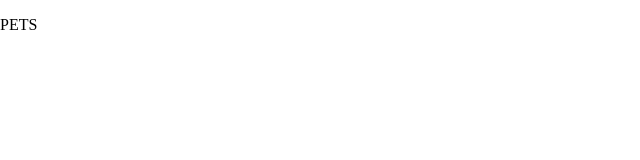
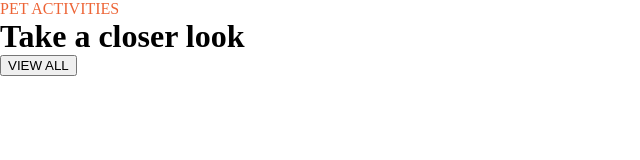
Before and after one commit to CarlosALiGom/202304-w1ch4-carlos-aliaga, a plain HTML site: page app/index.html in a window 1280 px wide. Shown: the whole page, without its empty margins (0-640 px from the left). Drawn offline with Linux system fonts and the light colour scheme.

Commit message:
Create tittle, span and button

```diff
--- a/app/index.html
+++ b/app/index.html
@@ -1,14 +1,16 @@
 <!DOCTYPE html>
-<html lang="en">
+<html lang="es">
 <head>
   <meta charset="UTF-8">
   <meta http-equiv="X-UA-Compatible" content="IE=edge">
   <meta name="viewport" content="width=device-width, initial-scale=1.0">
-  <link rel="shortcut icon" href="images/favicon.ico" type="image/x-icon">
+  <link rel="shortcut icon" href="/app/images/favicon.ico" type="image/x-icon">
   <link rel="stylesheet" href="styles/styles.css">
-  <title>Pets</title>
+  <title>Pet activities</title>
 </head>
 <body>
-    <p>PETS</p>
+  <span class="over-tittle">PET ACTIVITIES</span>
+    <h1 class="main-tittle">Take a closer look</h1>
+    <button class="button">VIEW ALL</button>
 </body>
 </html>
--- a/app/styles/styles.css
+++ b/app/styles/styles.css
@@ -1,3 +1,7 @@
+:root {
+  --primary-color: rgb(237,100,54);
+}
+
 *,
 ::before,
 ::after {
@@ -33,3 +37,7 @@ a {
   text-decoration: none;
   color: inherit;
 }
+
+.over-tittle {
+  color: var(--primary-color);
+}
```
